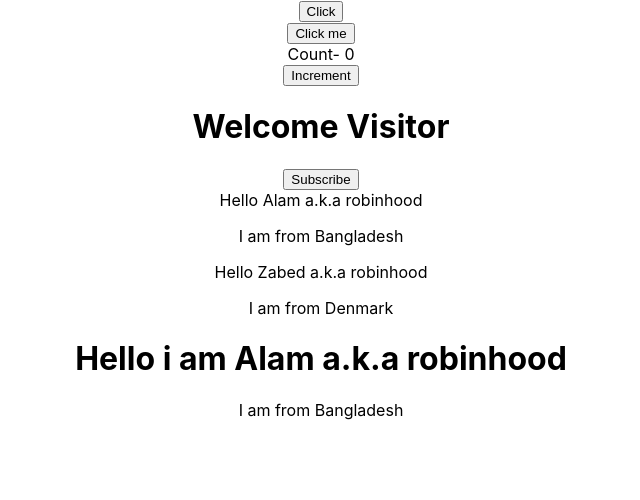
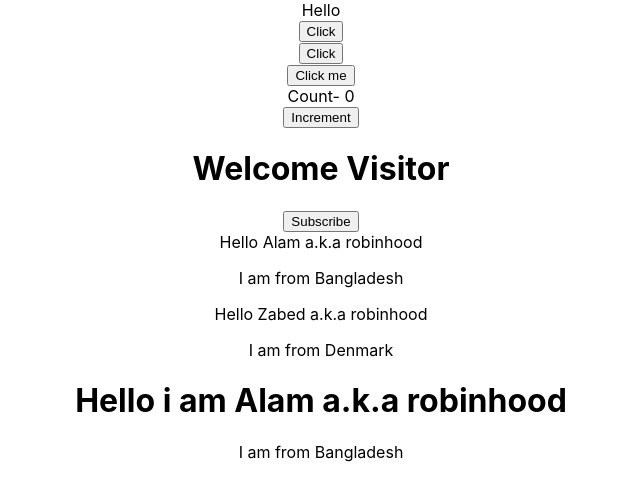
Before and after one commit to zabedalam/React-material, a React (Create React App) app: page / in a window 1280 px wide. Shown: the top 500 px of the page, without its empty margins (319-959 px from the left). Built offline with nearby package versions, Linux system fonts and the light colour scheme.

Commit message:
Bind event handler defined

```diff
--- a/src/App.js
+++ b/src/App.js
@@ -11,9 +11,12 @@
 import Counter from './components/Counter';
 import FunctionClick from "./components/FunctionClick"
 import ClassClick from './components/ClassClick';
+import EventBind from './components/EventBind';
+
 function App() {
   return (
     <div className="App">
+      <EventBind></EventBind>
       <FunctionClick></FunctionClick>
       <ClassClick></ClassClick>
       <Counter></Counter>
--- /dev/null
+++ b/src/components/EventBind.jsx
@@ -0,0 +1,43 @@
+import React, { Component } from "react";
+
+class EventBind extends Component {
+  constructor(props) {
+    super(props);
+
+    this.state = {
+      message: "Hello",
+    };
+    //Mostly recomended from react official for 3 option
+    //   this.clickHandler=this.clickHandler.bind(this)
+  }
+
+  // clickHandler(){
+  //     this.setState({
+  //         message:"Bye"
+  //     })
+  // }
+
+  //For 3 option this is still on research level but also very good option
+  clickHandler = () => {
+    this.setState({
+      message: "Bye",
+    });
+  };
+  render() {
+    return (
+      <>
+        <div>
+          <div>{this.state.message}</div>
+          {/* <button onClick={this.clickHandler.bind(this)}>Click</button> */}
+          {/* this is ok if dont need to re-render child */}
+          {/* <button onClick={()=>this.clickHandler()}>Click</button> */}
+          {/* <button onClick={this.clickHandler}>Click</button> */}
+          {/* related to arrow function */}
+          <button onClick={this.clickHandler}>Click</button>
+        </div>
+      </>
+    );
+  }
+}
+
+export default EventBind;
```
